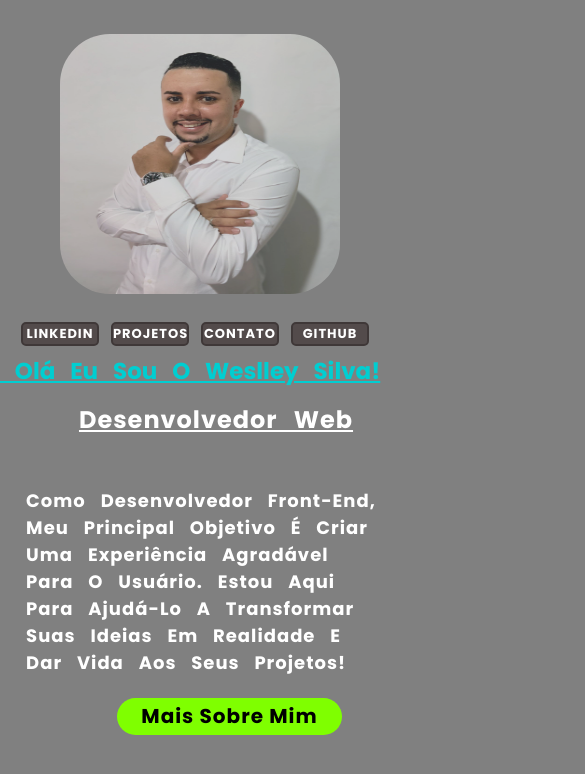
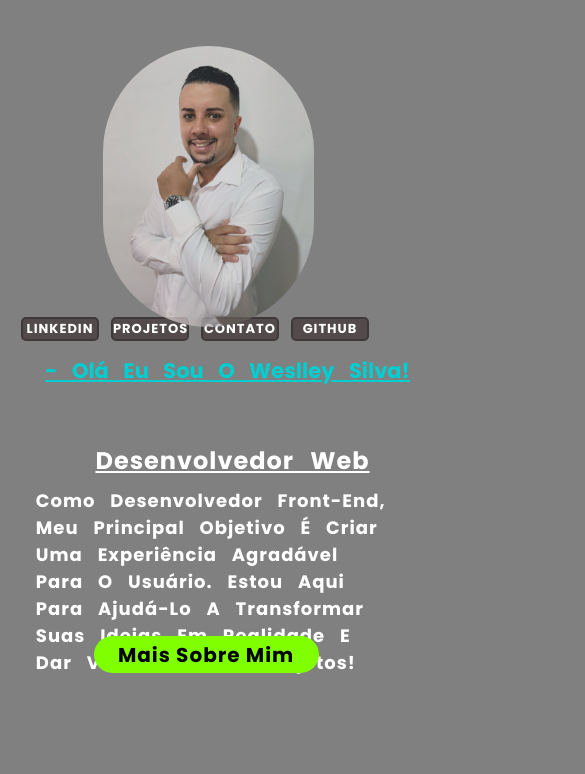
Before and after one commit to Weslley-silva23/Portif-lio, a plain HTML site: page index.html in a window 390 px wide. Shown: the part 98-872 px from the top of the page, 585 px wide, since content can reach past the window. Before the commit the page ends 844 px from the top, so only its background shows below. Drawn offline with Linux system fonts and the light colour scheme.

Commit message:
editando a responsividade

```diff
--- a/index.html
+++ b/index.html
@@ -25,8 +25,6 @@
 
     </header>
 
-    <img class="image-menu" src="./menu.jpg"  onclick="togglemenu()">
-
     <main>
 
         <img class="minha-img" src="./assets/Minha-foto .jpg">
@@ -34,6 +32,7 @@
         <section>
 
             <h1> - Olá eu Sou o Weslley Silva! </h1>
+            <br>
             <h2> Desenvolvedor Web </h2>
 
             <br>
@@ -49,7 +48,6 @@
 
     </main>
 
-    <script src="./script.js"> </script>
 </body>
 
 
--- a/styles.css
+++ b/styles.css
@@ -158,18 +158,25 @@ button:before {
 
 @media screen and (max-width:900px) {
 
+
+
     .title-header {
         font-size: 50px;
         margin-left: 70px;
+
+
     }
 
+
     .minha-img {
-        width: 400px;
-    height: 380px;
-    position: relative;
-    bottom: 34vh;
-    left: 0rem;
-    padding: 60px;
+        width: 321px;
+        height: auto;
+        position: relative;
+        bottom: 32vh;
+        left: 3rem;
+        border-radius: 190px;
+
+
 
     }
 
@@ -178,23 +185,32 @@ button:before {
         display: flex;
         flex-direction: column;
         align-items: center;
-        width: 100%;
+        width: 0%;
+        height: auto;
 
     }
 
     h1 {
-        font-size: 23px;
-        margin-left: 88%;
+        font-size: 21px;
+        display: flex;
+        flex-direction: row-reverse;
+        align-items: flex-start;
+        margin-left: -77vw;
         margin-top: 27vh;
 
     }
 
+
+
     h2 {
         font-size: 24px;
-        position: absolute;
-        left: -60vw;
-        top: 50vh;
+        position: relative;
+        left: -20vw;
+        bottom: 23vh;
         letter-spacing: 1px;
+        display: flex;
+        flex-direction: row-reverse;
+
 
     }
 
@@ -202,10 +218,13 @@ button:before {
         display: flex;
         gap: 12px;
         flex-direction: row;
-        margin-left: 0;
         justify-content: center;
         position: relative;
-        top: 85px;
+        top: 5rem;
+
+
+
+
 
 
     }
@@ -226,6 +245,8 @@ button:before {
         margin-top: 240px;
         width: 78px;
 
+
+
     }
 
 
@@ -233,8 +254,11 @@ button:before {
         font-size: 18px;
         width: 354px;
         margin-top: 110px;
-        margin-right: 42%;
+        margin-right: -63%;
         text-align: left;
+
+
+
 
 
     }
@@ -244,9 +268,11 @@ button:before {
         height: 37px;
         font-size: 20px;
         position: absolute;
-        bottom: 5vh;
-        left: 30vw;
+        top: 87vh;
+        left: 24vw;
         font-weight: bold;
+
+
 
 
 
@@ -255,6 +281,7 @@ button:before {
 
 
 }
+
 @media screen and (max-width:400px) {
 
     h1 {
@@ -266,9 +293,7 @@ button:before {
     }
 
 
-    button {
-        margin-bottom: -31px;
-    }
+
 
 
 }
```
